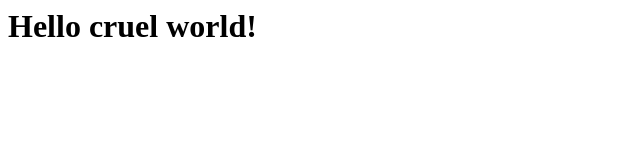
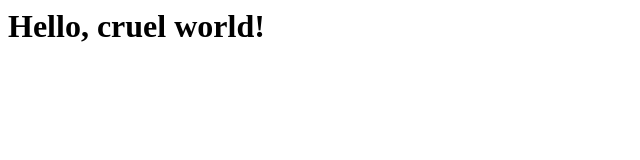
Before and after one commit to r-marianna/np1, a plain HTML site: page index.html in a window 1280 px wide. Shown: the whole page, without its empty margins (0-640 px from the left). Drawn offline with Linux system fonts and the light colour scheme.

Commit message:
Change index.html

```diff
--- a/index.html
+++ b/index.html
@@ -1 +1 @@
-<h1>Hello cruel world!</h1>
+<h1>Hello, cruel world!</h1>
```
